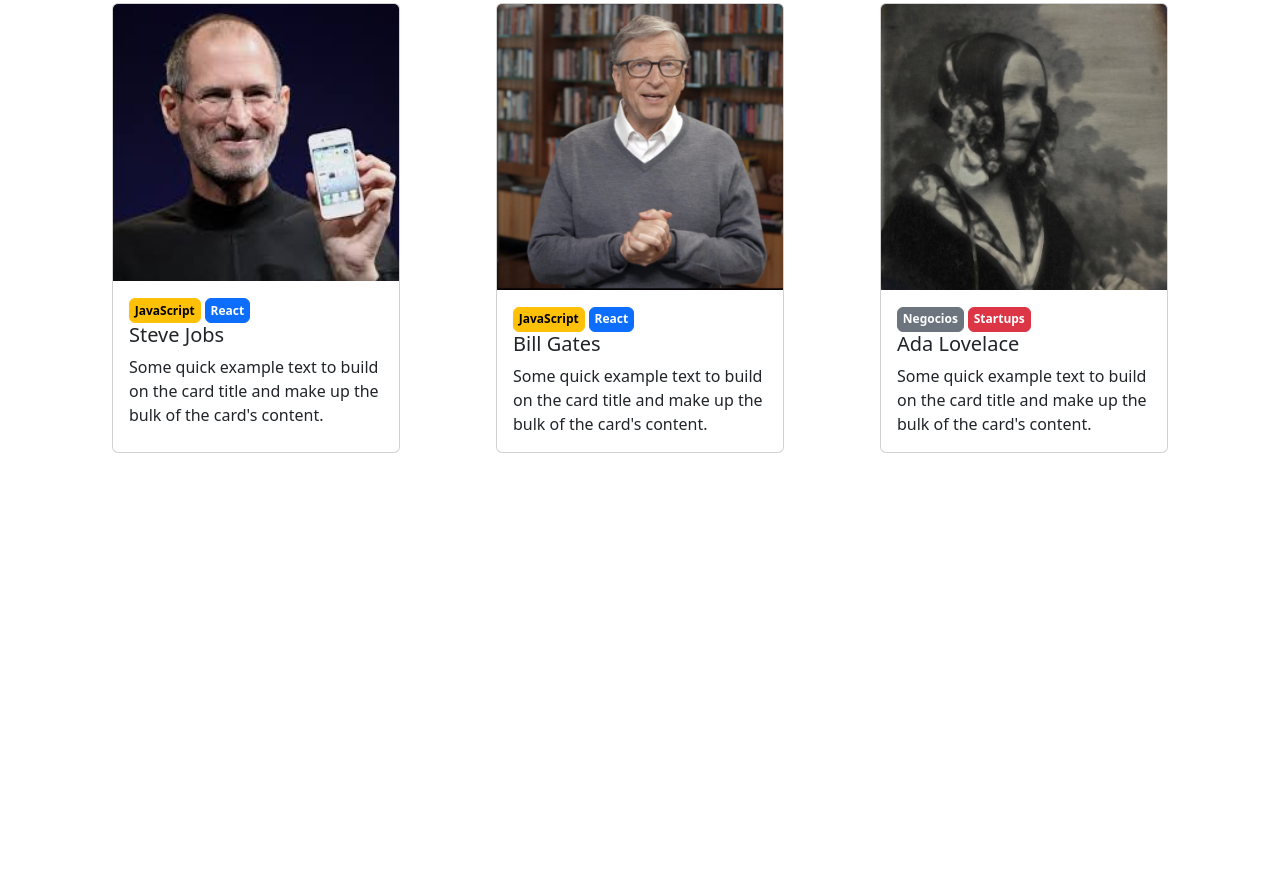
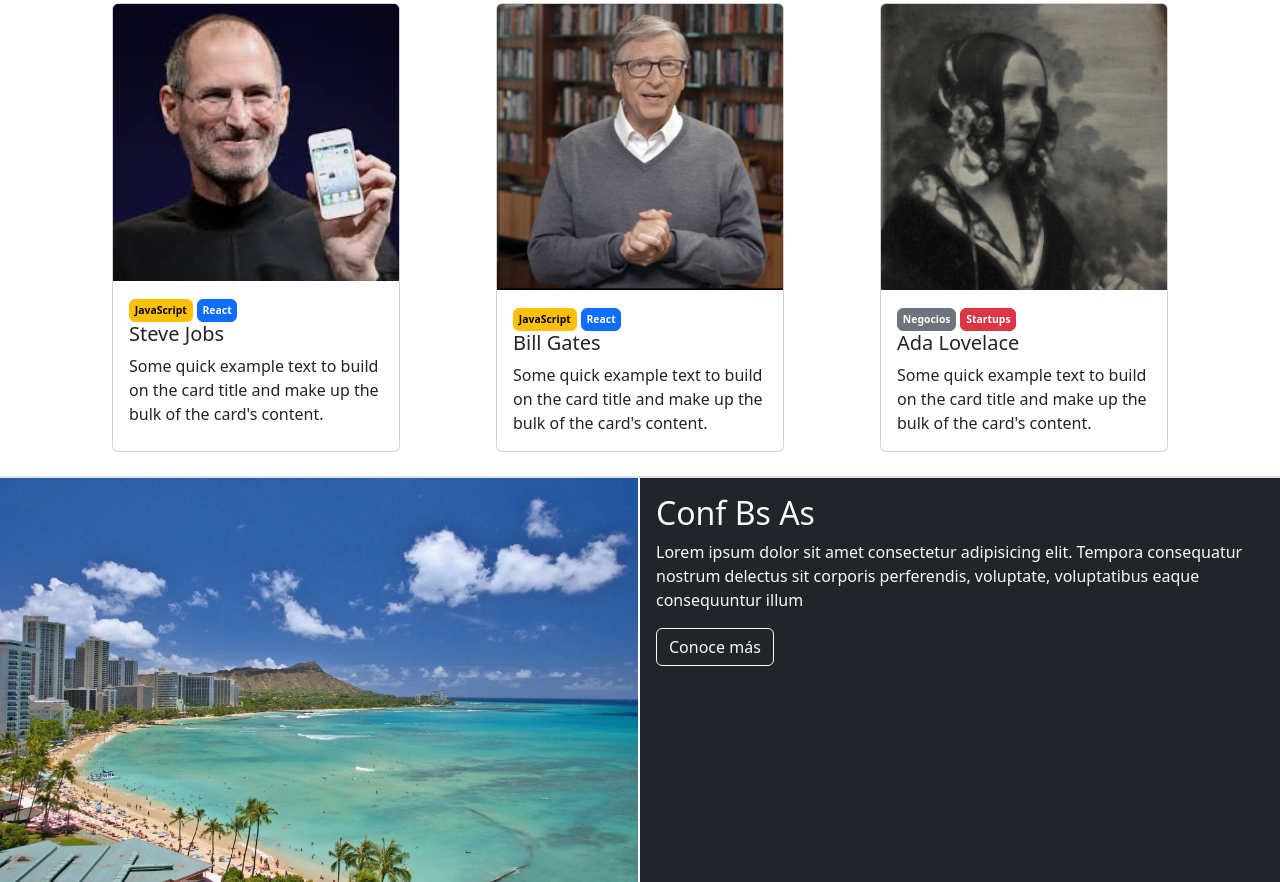
Before and after one commit to ValdRichard/CodoACodo-IntegradorFront, a plain HTML site: page index.html in a window 1280 px wide. Shown: the part 902-1784 px from the top of the page. Before the commit the page ends 1355 px from the top, so only its background shows below. Drawn offline with Linux system fonts and the light colour scheme.

Commit message:
Añadido de nueva parte

```diff
--- a/index.html
+++ b/index.html
@@ -70,8 +70,8 @@
               <div class="card mx-5 col-4" style="width: 18rem;">
                 <img src="assets/steve.jpg" class="card-img-top" alt="Imagen de Steve Jobs">
                 <div class="card-body">
-                  <button type="button" class="btn btn-warning fw-bold" style="--bs-btn-padding-y: .15rem; --bs-btn-padding-x: .3rem; --bs-btn-font-size: .75rem;">JavaScript</button>
-                  <button type="button" class="btn btn-primary fw-bold" style="--bs-btn-padding-y: .15rem; --bs-btn-padding-x: .3rem; --bs-btn-font-size: .75rem;">React</button>
+                  <button type="button" class="btn btn-warning fw-bold my-btn">JavaScript</button>
+                  <button type="button" class="btn btn-primary fw-bold my-btn">React</button>
                   <h5 class="card-title">Steve Jobs</h5>
                   <p class="card-text">Some quick example text to build on the card title and make up the bulk of the card's content.</p>
                 </div>
@@ -79,8 +79,8 @@
               <div class="card mx-5 col-4" style="width: 18rem;">
                 <img src="assets/bill.jpg" class="card-img-top" alt="Imagen de Bill Gates">
                 <div class="card-body">
-                  <button type="button" class="btn btn-warning fw-bold" style="--bs-btn-padding-y: .15rem; --bs-btn-padding-x: .3rem; --bs-btn-font-size: .75rem;">JavaScript</button>
-                  <button type="button" class="btn btn-primary fw-bold" style="--bs-btn-padding-y: .15rem; --bs-btn-padding-x: .3rem; --bs-btn-font-size: .75rem;">React</button>
+                  <button type="button" class="btn btn-warning fw-bold my-btn">JavaScript</button>
+                  <button type="button" class="btn btn-primary fw-bold my-btn">React</button>
                   <h5 class="card-title">Bill Gates</h5>
                   <p class="card-text">Some quick example text to build on the card title and make up the bulk of the card's content.</p>
                 </div>
@@ -88,8 +88,8 @@
               <div class="card mx-5 col-4" style="width: 18rem;">
                 <img src="assets/ada.jpeg" class="card-img-top" alt="Imagen de Ada Lovelace">
                 <div class="card-body">
-                  <button type="button" class="btn btn-secondary fw-bold" style="--bs-btn-padding-y: .15rem; --bs-btn-padding-x: .3rem; --bs-btn-font-size: .75rem;">Negocios</button>
-                  <button type="button" class="btn btn-danger fw-bold" style="--bs-btn-padding-y: .15rem; --bs-btn-padding-x: .3rem; --bs-btn-font-size: .75rem;">Startups</button>
+                  <button type="button" class="btn btn-secondary fw-bold my-btn">Negocios</button>
+                  <button type="button" class="btn btn-danger fw-bold my-btn">Startups</button>
                   <h5 class="card-title">Ada Lovelace</h5>
                   <p class="card-text">Some quick example text to build on the card title and make up the bulk of the card's content.</p>
                 </div>
@@ -97,8 +97,21 @@
             </div>
           </div>
         </div>
-
-
+        <div class="container-fluid p-0 mt-4 border-top border-2">
+          <div class="row g-1">
+            <div class="col-6">
+              <img class="img-fluid" src="assets/honolulu.jpg" alt="Imagen de una playa">
+            </div>
+            <div class="col-6 bg-dark text-light p-3">
+                  <h2>Conf Bs As</h2>
+                  <p>Lorem ipsum dolor sit amet consectetur adipisicing elit. Tempora consequatur nostrum delectus sit
+                      corporis perferendis, voluptate, voluptatibus eaque consequuntur illum</p>
+                  <button type="button" class="btn btn-outline-light">Conoce más</button>
+                </div>
+            </div>
+            </div>
+          </div>
+        </div>
     </main>
     <footer></footer>
 
--- a/style.css
+++ b/style.css
@@ -6,4 +6,15 @@
     background-color: rgb(66, 63, 63);
     background-blend-mode: soft-light;
 
- }
+}
+
+.my-btn {
+    --bs-btn-padding-y: 0.15rem;
+    --bs-btn-padding-x: 0.3rem;
+    --bs-btn-font-size: 0.65rem;
+    padding-top: var(--bs-btn-padding-y);
+    padding-bottom: var(--bs-btn-padding-y);
+    padding-left: var(--bs-btn-padding-x);
+    padding-right: var(--bs-btn-padding-x);
+    font-size: var(--bs-btn-font-size);
+}
```
